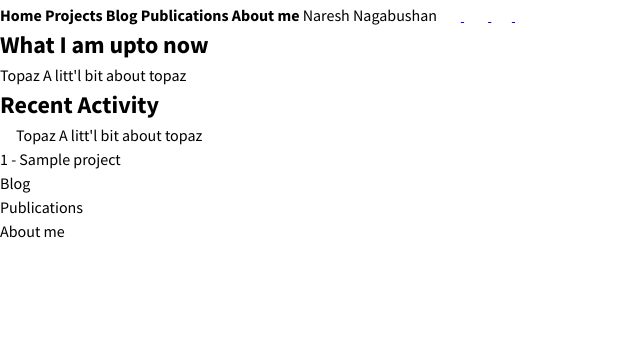
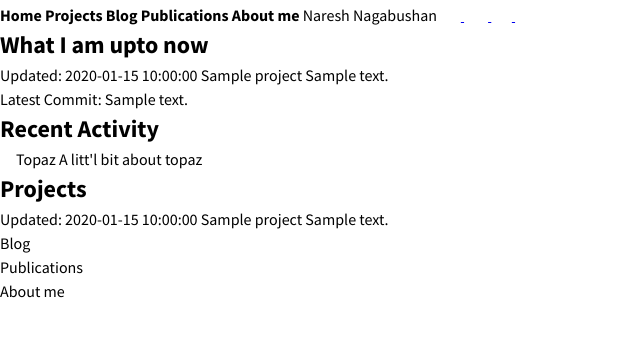
Before and after one commit to Naresh1318/Topaz, a Python web app: template templates/index.html in a window 1280 px wide. Shown: the top 337 px of the page, without its empty margins (0-640 px from the left). Run offline with Jinja, Linux system fonts and the light colour scheme; the template is opened without the code that fills it: most values are stand-ins (such as "Sample title", 1, 10 or a date in 2020); some libraries are stand-ins or nearby versions.

Commit message:
update time added, latest repo added to home page

```diff
--- a/home.py
+++ b/home.py
@@ -13,5 +13,5 @@ def hello():
 
 @bp.route("/public_repos")
 def public_repos():
-    repos = get_public_repos()
-    return jsonify({"repos": repos})
+    repos, updated = get_public_repos()
+    return jsonify({"repos": repos, "updated": updated})
--- a/static/js/index.js
+++ b/static/js/index.js
@@ -4,16 +4,26 @@ let index = new Vue({
     data: {
         current_page: "home",
         projects: [],
+        latest_project: {},
+        updated_time: "",
+        updated_date: "",
     },
     methods: {
         navigate_to: function(page) {
-            if (page === "projects") {
-                axios.get("/public_repos")
-                .then(function(response) {
-                    index.projects = response["data"]["repos"]  // TODO: Add error checking
-                })
-            }
             this.current_page = page
+        },
+        open_link: function(url) {
+            let win = window.open(url, "_blank")
+            win.focus()
         }
     },
+    created: function() {
+        // Get all public repos
+        axios.get("/public_repos")
+            .then(function(response) {
+                index.projects = response["data"]["repos"]  // TODO: Add error checking
+                index.latest_project = index.projects[0]
+                index.updated = response["data"]["updated"]
+            })
+    }
 })
--- a/templates/home.html
+++ b/templates/home.html
@@ -1,13 +1,21 @@
 <v-layout wrap>
     <v-flex xs12 xl12>
-        <h2>What I am upto now</h2>
-        <v-card color="#f1f1f1" max-width="40%" style="margin: auto">
+        <v-layout wrap>
+            <v-flex xs10>
+                <h2>What I am upto now</h2>
+            </v-flex>
+            <v-flex>
+                Updated: {{ updated }}
+            </v-flex>
+        </v-layout>
+        <v-card color="#f1f1f1" max-width="40%" style="margin: auto" v-on:click="open_link(latest_project.url)">
             <v-card-title>
-                Topaz
+                {{ latest_project.name }}
             </v-card-title>
 
             <v-card-text>
-                A litt'l bit about topaz
+                {{ latest_project.description }} <br>
+                Latest Commit: {{ latest_project.defaultBranchRef.target.history.nodes[0].message }}
             </v-card-text>
         </v-card>
     </v-flex>
--- a/templates/projects.html
+++ b/templates/projects.html
@@ -1,3 +1,23 @@
-<div v-for="(project, index) in projects">
-    {{ index }} - {{ project.nameWithOwner }}
-</div>
+<v-layout wrap>
+    <v-flex xs12 xl12>
+        <v-layout wrap>
+            <v-flex xs10>
+                <h2>Projects</h2>
+            </v-flex>
+            <v-flex>
+                Updated: {{ updated }}
+            </v-flex>
+        </v-layout>
+    </v-flex>
+    <v-flex v-for="(project, index) in projects" :key="index" xs12>
+        <v-card color="#f1f1f1" max-width="40%" style="margin: auto" v-on:click="open_link(project.url)">
+            <v-card-title>
+                {{ project.name }}
+            </v-card-title>
+
+            <v-card-text>
+                {{ project.description }}
+            </v-card-text>
+        </v-card>
+    </v-flex>
+</v-layout>
```
Also changed, not shown: utils/github.py (+15 -2 lines).
